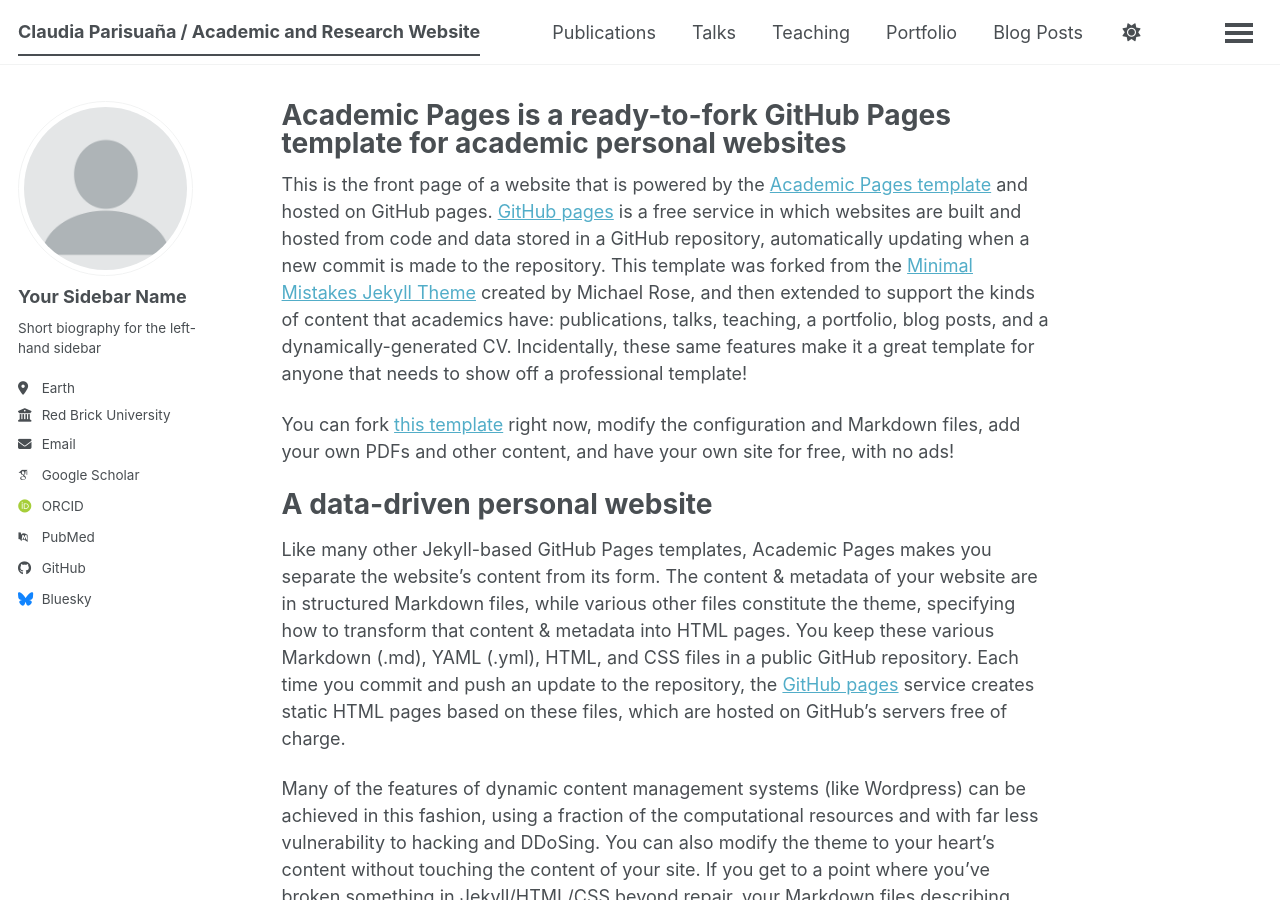
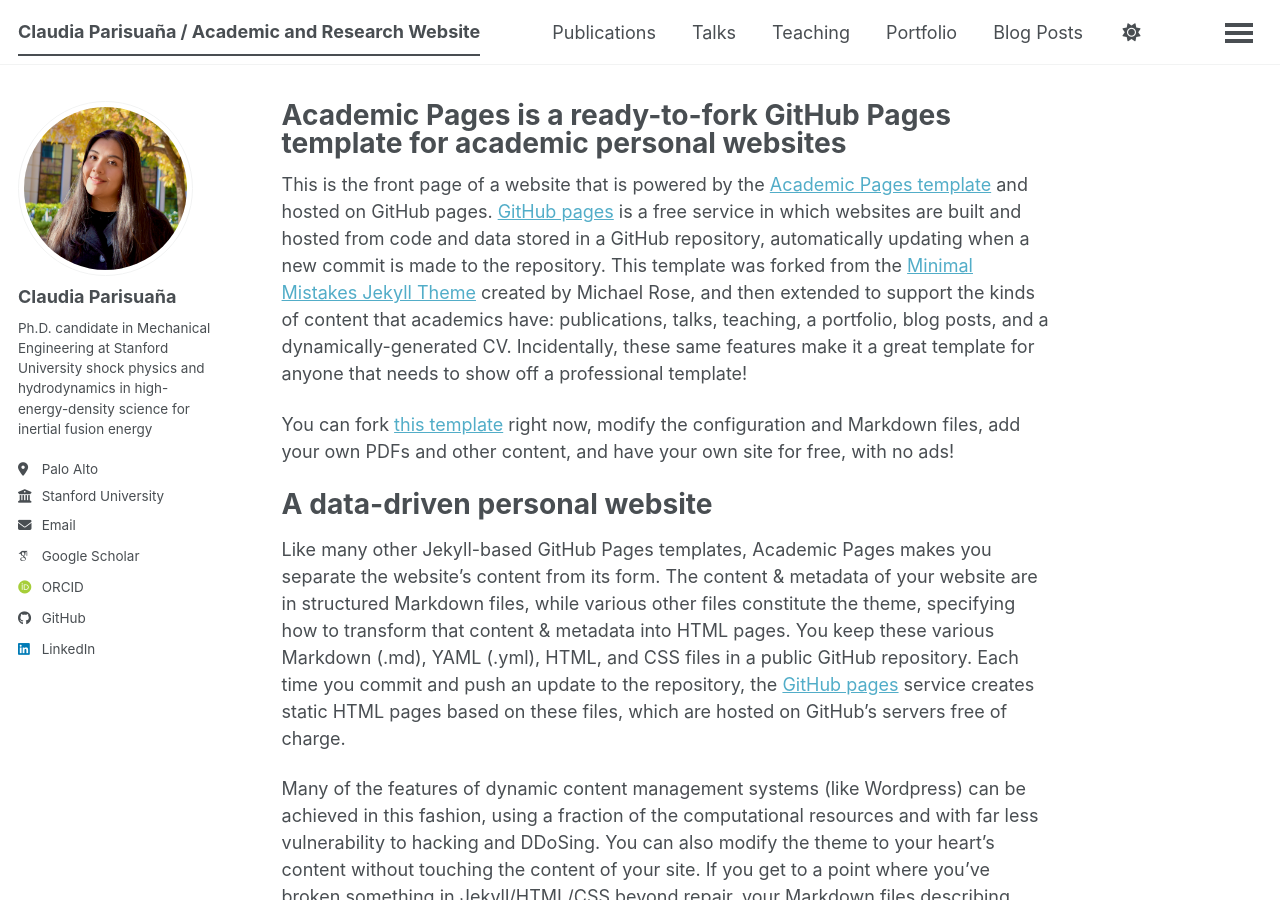
Before and after one commit to cparisuana/claudiaparisuana, a Jekyll site: the page built from _pages/about.md, in a window 1280 px wide and 900 px high. Built offline with Jekyll 4.4.1, drawn with Linux system fonts in a browser that asks for light colours; some web fonts are replaced; a script bundle is joined from its source files by our own code; library files that are not in the unit come from our copies.

Commit message:
Update author profile details in _config.yml
Updated author profile information including name, avatar, bio, location, employer, and social media links.

```diff
--- a/_config.yml
+++ b/_config.yml
@@ -23,25 +23,25 @@ repository               : "cparisuana/claudiaparisuana.github.io"
 #               Additional customization can be done by editing /_includes/author-profile.html
 author:
   # Biographic information
-  avatar           : "profile.png"
-  name             : "Your Sidebar Name"
-  pronouns         : # example: "she/her"
-  bio              : "Short biography for the left-hand sidebar"
-  location         : "Earth"
-  employer         : "Red Brick University"
+  avatar           : "ClaudiaParisuana.png"
+  name             : "Claudia Parisuaña"
+  pronouns         : # pronouns
+  bio              : "Ph.D. candidate in Mechanical Engineering at Stanford University shock physics and hydrodynamics in high-energy-density science for inertial fusion energy"
+  location         : "Palo Alto"
+  employer         : "Stanford University"
   uri              : # URL
-  email            : "none@example.org"
+  email            : "cparisuana@stanford.edu"
 
   # Academic websites
-  academia         : # URL
+  stanford profile : "https://profiles.stanford.edu/claudia-camila-parisuana-barranca"
   arxiv            : # URL - Update with the correct link to your profile
-  googlescholar    : "https://scholar.google.com/citations?user=PS_CX0AAAAAJ"
+  googlescholar    : "https://scholar.google.com/citations?user=h2O1l-cAAAAJ&hl=es&oi=ao"
   inspire-hep      : # URL
   impactstory      : # URL
-  orcid            : "https://orcid.org/yourorcidurl"
+  orcid            : "https://orcid.org/0000-0003-1639-1264"
   semantic         : # URL
   ssrn             : # URL
-  pubmed           : "https://www.ncbi.nlm.nih.gov/pubmed/?term=john+snow"
+  pubmed           : # URL
   researchgate     : # URL
   scopus           : # URL
   zotero           : # URL
@@ -51,13 +51,13 @@ author:
   bitbucket        : # Username - Update with your username on the site
   codepen          : # Username
   dribbble         : # Username
-  github           : "claudiaparisuana"
+  github           : "cparisuana"
   kaggle           : # Username
   stackoverflow    : # User number or user number and name (i.e., use "1" or "1/jeff-atwood")
 
   # Social media
   artstation       : # Username
-  bluesky          : "bsky.app" # Replace this with you Bluesky username
+  bluesky          : # Username # Replace this with you Bluesky username
   facebook         : # Username
   flickr           : # Username
   foursquare       : # Username
@@ -66,7 +66,7 @@ author:
   keybase          : # Username
   instagram        : # Username
   lastfm           : # Username
-  linkedin         : # Username
+  linkedin         : "https://www.linkedin.com/in/claudiaparisuana/"
   mastodon         : # URL
   medium           : # URL
   pinterest        : # Username
```
